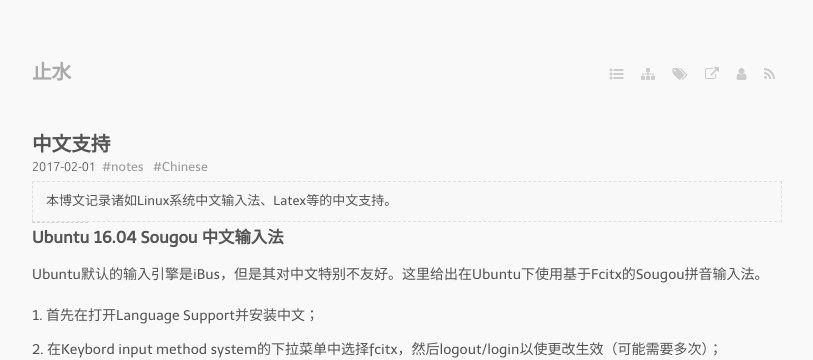
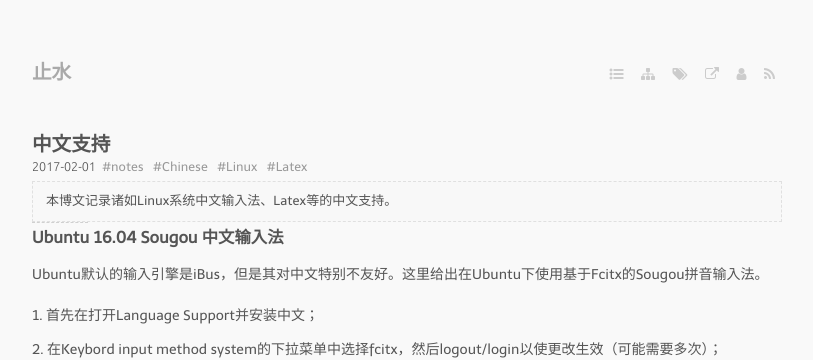
Before and after one commit to bizhishui/bizhishui.github.io, a Jekyll site: the page built from _posts/2017-02-01-Chinese-support.md, in a window 1280 px wide. Shown: the top 360 px of the page, without its empty margins (233-1046 px from the left). Built offline with Jekyll 4.4.1, drawn with Linux system fonts in a browser that asks for light colours; nearby versions of some CDN libraries; some web fonts are replaced; a script that is not in the unit is left out.

Commit message:
update chinese support

```diff
--- a/_posts/2017-02-01-Chinese-support.md
+++ b/_posts/2017-02-01-Chinese-support.md
@@ -6,6 +6,8 @@ categories:
   - notes
 tags:
   - Chinese
+  - Linux
+  - Latex
 ---
 
 
```
